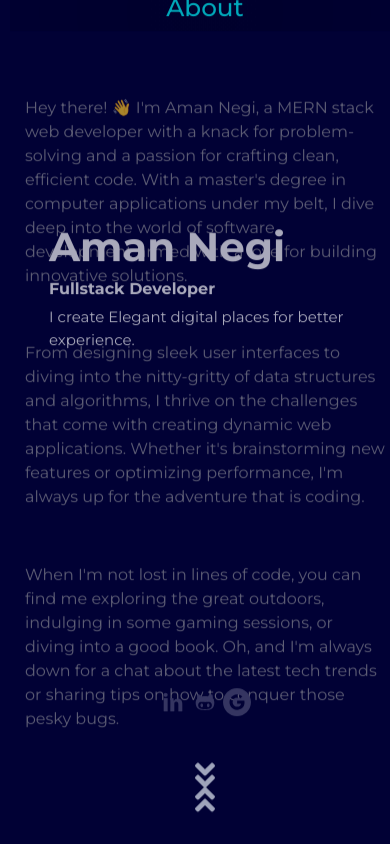
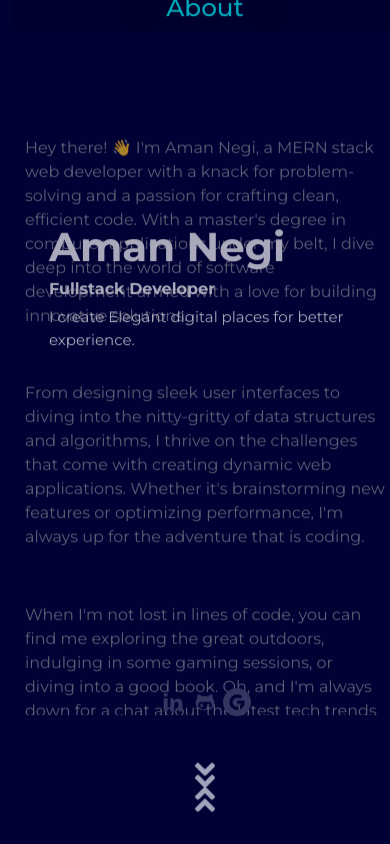
Before and after one commit to AMANn5153/Aman-Negi-Portfolio-, a React (Create React App) app: page / in a window 390 px wide. Built offline with nearby package versions, Linux system fonts and the light colour scheme.

Commit message:
media queries

```diff
--- a/src/component/Portfolio.css
+++ b/src/component/Portfolio.css
@@ -172,7 +172,10 @@
     height: 100%;
     margin:10px;
     z-index:-1;
-
+    display: flex;
+    justify-content: space-evenly;
+    flex-direction: column;
+    gap: 40px;
   }
 
   .Welcome{
```
